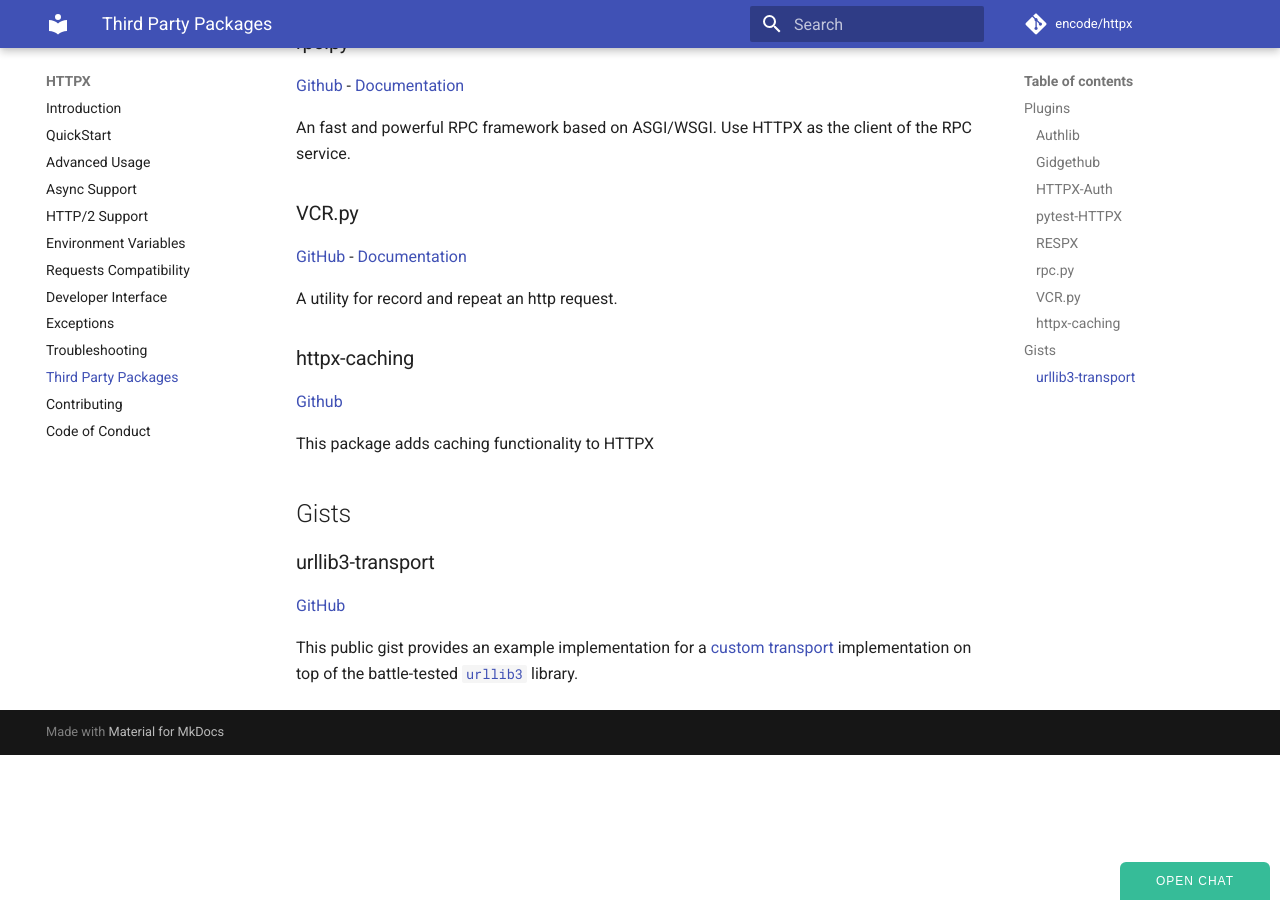
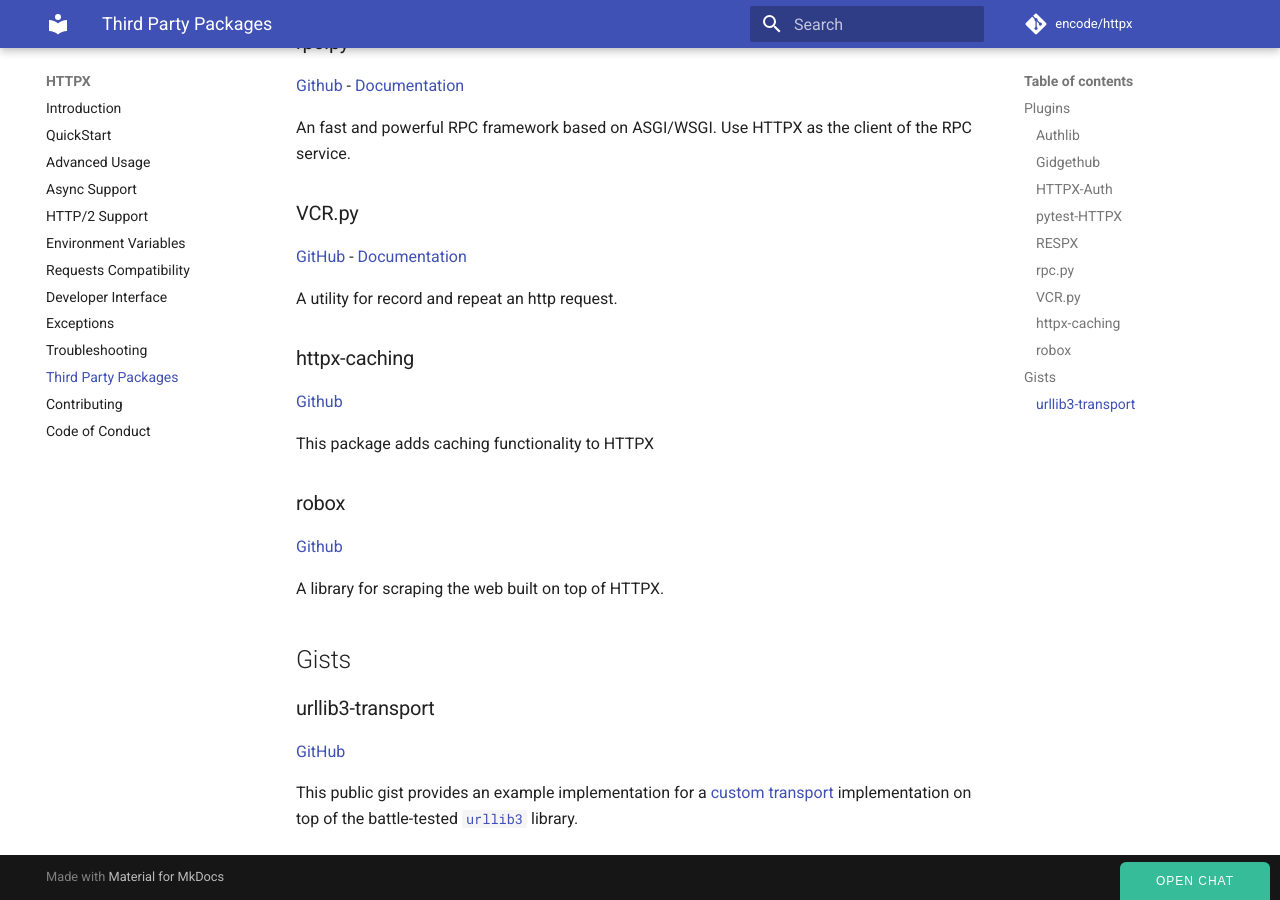
Before and after one commit to CarolinaBentrescas/httpx2, an MkDocs documentation site: the page built from docs/third_party_packages.md, in a window 1280 px wide and 900 px high, scrolled down 1046 px. Built offline with MkDocs 1.6.1 and Material for MkDocs 9.7.7, drawn with Linux system fonts in a browser that asks for light colours; comment, search, counter and statistics services are not loaded.

Commit message:
Add robox to third party packages doc (#2113)
* Add robox to third party packages doc

* Update third_party_packages.md

```diff
--- a/docs/third_party_packages.md
+++ b/docs/third_party_packages.md
@@ -54,6 +54,12 @@ A utility for record and repeat an http request.
 
 This package adds caching functionality to HTTPX
 
+### robox
+
+[Github](https://github.com/danclaudiupop/robox)
+
+A library for scraping the web built on top of HTTPX.
+
 ## Gists
 
 <!-- NOTE: this list is in alphabetical order. -->
```
